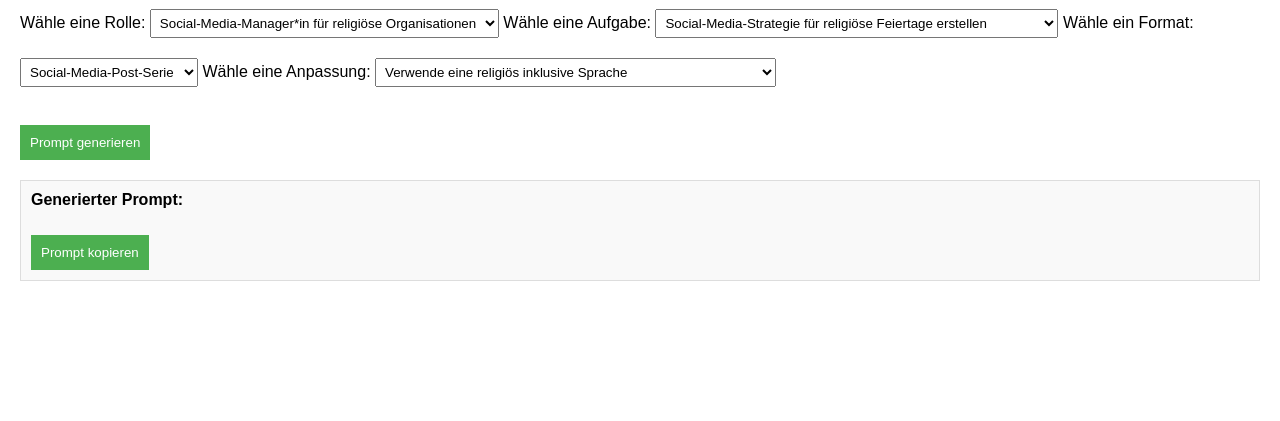
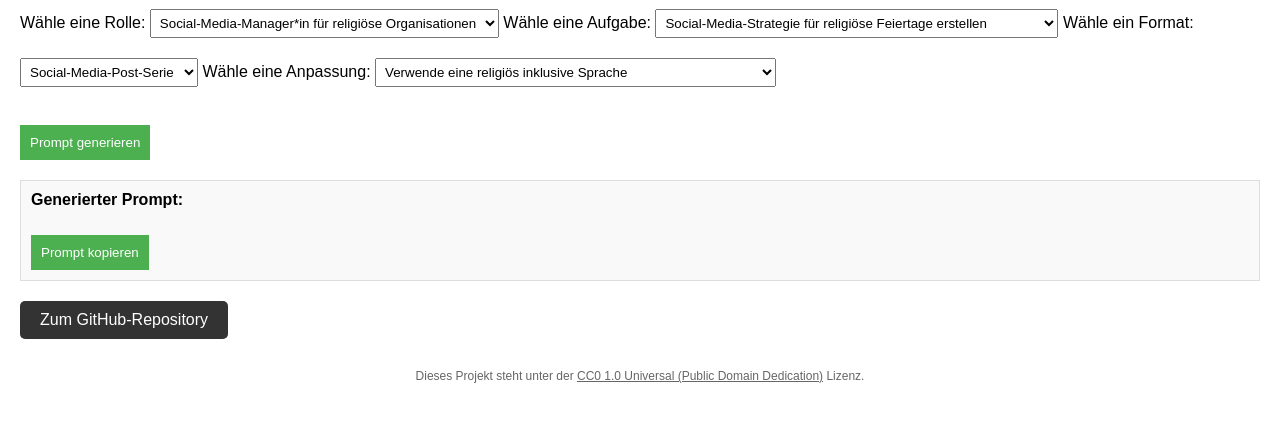
Before and after one commit to joerglohrer/prompt-kombinator, a plain HTML site: page index.html in a window 1280 px wide. Shown: the part 69-490 px from the top of the page. Drawn offline with Linux system fonts and the light colour scheme.

Commit message:
Update index.html
+ Button repo + Button cc0

```diff
--- a/index.html
+++ b/index.html
@@ -30,6 +30,27 @@
         button:hover {
             background-color: #45a049;
         }
+        .repo-btn {
+            margin-top: 20px;
+            background-color: #333;
+            color: white;
+            padding: 10px 20px;
+            text-decoration: none;
+            display: inline-block;
+            border-radius: 5px;
+        }
+        .repo-btn:hover {
+            background-color: #555;
+        }
+        footer {
+            margin-top: 30px;
+            text-align: center;
+            font-size: 12px;
+            color: #666;
+        }
+        footer a {
+            color: #666;
+        }
     </style>
 </head>
 <body>
@@ -56,6 +77,14 @@
     <p id="promptText"></p>
     <button onclick="copyPrompt()">Prompt kopieren</button>
 </div>
+
+<!-- Button zum GitHub-Repository -->
+<a class="repo-btn" href="https://github.com/username/repo-name" target="_blank">Zum GitHub-Repository</a>
+
+<!-- Footer mit Lizenz -->
+<footer>
+    <p>Dieses Projekt steht unter der <a href="https://creativecommons.org/publicdomain/zero/1.0/" target="_blank">CC0 1.0 Universal (Public Domain Dedication)</a> Lizenz.</p>
+</footer>
 
 <script>
 // Funktion, um die JSON-Daten zu laden
```
